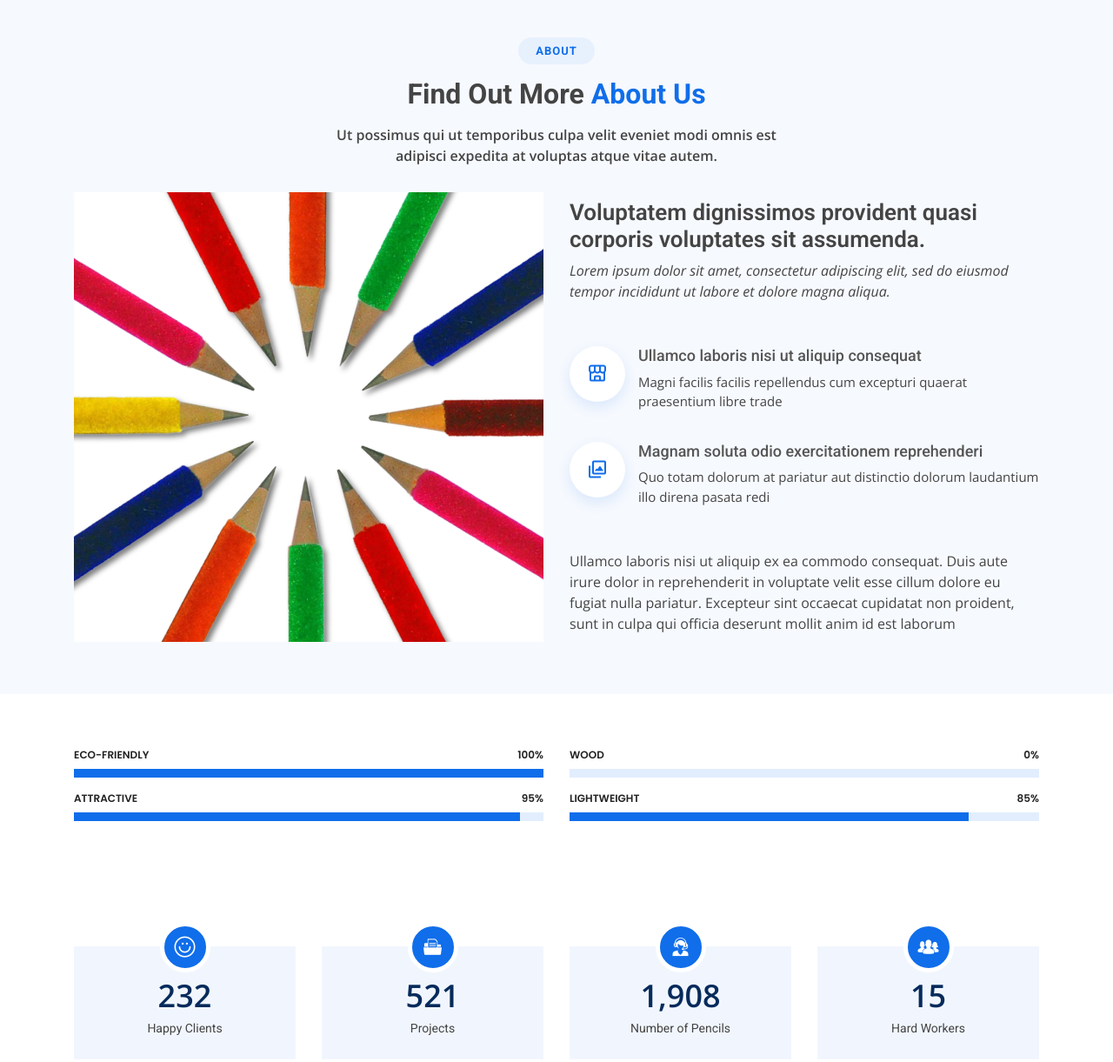
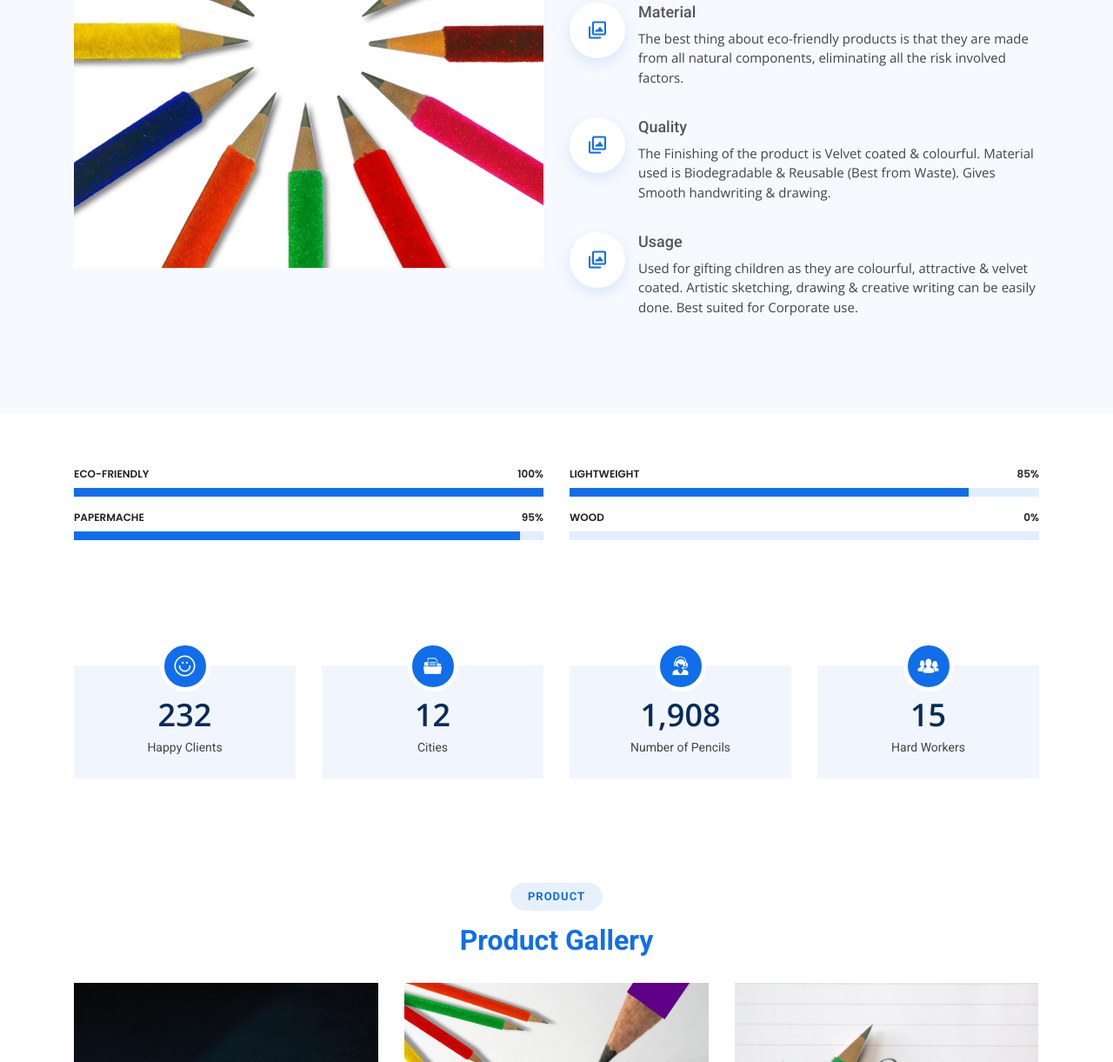
Before and after one commit to chinmaypophale/Ecoscript, a plain HTML site: page index.html in a window 1280 px wide. Shown: the part 984-2205 px from the top of the page at 87% size. Drawn offline with nearby package versions, Linux system fonts and the light colour scheme.

Commit message:
Contents changed

```diff
--- a/index.html
+++ b/index.html
@@ -58,7 +58,8 @@
   <header id="header" class="fixed-top">
     <div class="container d-flex align-items-center">
 
-      <h1 class="logo mr-auto"><a href="index.html">BizLand<span>.</span></a></h1>
+      <!-- <h1 class="logo mr-auto"><a href="index.html">Ecoscript<span>.</span></a></h1> -->
+      <img src="assets/img/Logo_ecoscript.png" class="img-fluid" alt="Ecoscript">
       <!-- Uncomment below if you prefer to use an image logo -->
       <!-- <a href="index.html" class="logo mr-auto"><img src="assets/img/logo.png" alt=""></a>-->
 
@@ -97,28 +98,31 @@
   <!-- ======= Hero Section ======= -->
   <section id="hero" class="d-flex align-items-center">
     <div class="container" data-aos="zoom-out" data-aos-delay="100">
-      <h1>Welcome to <span>BizLand</spa>
+      <h1><span>Ecoscript</span>
       </h1>
-      <h2>We are team of talanted designers making websites with Bootstrap</h2>
-      <div class="d-flex">
+      <h2>A pencil and a dream can take you anywhere!</h2>
+      <!-- Video Header background -->
+      <!-- <div class="d-flex">
         <a href="#about" class="btn-get-started scrollto">Get Started</a>
         <a href="https://www.youtube.com/watch?v=jDDaplaOz7Q" class="venobox btn-watch-video" data-vbtype="video" data-autoplay="true"> Watch Video <i class="icofont-play-alt-2"></i></a>
-      </div>
+      </div> -->
     </div>
   </section><!-- End Hero -->
 
   <main id="main">
 
     <!-- ======= Featured Services Section ======= -->
-    <section id="featured-services" class="featured-services">
+    <!-- <section id="featured-services" class="featured-services">
       <div class="container" data-aos="fade-up">
 
         <div class="row">
           <div class="col-md-6 col-lg-3 d-flex align-items-stretch mb-5 mb-lg-0">
             <div class="icon-box" data-aos="fade-up" data-aos-delay="100">
               <div class="icon"><i class="bx bxl-dribbble"></i></div>
-              <h4 class="title"><a href="">Lorem Ipsum</a></h4>
-              <p class="description">Voluptatum deleniti atque corrupti quos dolores et quas molestias excepturi</p>
+              <h4 class="title"><a href="">Eco-Friendly</a></h4>
+              <p class="description">The aim of our brand 'Ecoscript' is manufacturing eco-friendly as well as useful products. Eco-friendly lifestyle suggests using what is more functioning, which imparts the best quality and is long lasting on account
+                of which it can serve us even for years without putting any pressure on the environment & our health.
+              </p>
             </div>
           </div>
 
@@ -149,7 +153,9 @@
         </div>
 
       </div>
-    </section><!-- End Featured Services Section -->
+    </section> -->
+
+    <!-- End Featured Services Section -->
 
     <!-- ======= About Section ======= -->
     <section id="about" class="about section-bg">
@@ -157,8 +163,8 @@
 
         <div class="section-title">
           <h2>About</h2>
-          <h3>Find Out More <span>About Us</span></h3>
-          <p>Ut possimus qui ut temporibus culpa velit eveniet modi omnis est adipisci expedita at voluptas atque vitae autem.</p>
+          <h3><span>About Us</span></h3>
+          <!-- <p>Ut possimus qui ut temporibus culpa velit eveniet modi omnis est adipisci expedita at voluptas atque vitae autem.</p> -->
         </div>
 
         <div class="row">
@@ -166,32 +172,54 @@
             <img src="assets/img/about.jpg" class="img-fluid" alt="">
           </div>
           <div class="col-lg-6 pt-4 pt-lg-0 content d-flex flex-column justify-content-center" data-aos="fade-up" data-aos-delay="100">
-            <h3>Voluptatem dignissimos provident quasi corporis voluptates sit assumenda.</h3>
-            <p class="font-italic">
+            <!-- <h3>Voluptatem dignissimos provident quasi corporis voluptates sit assumenda.</h3> -->
+            <!-- <p class="font-italic">
               Lorem ipsum dolor sit amet, consectetur adipiscing elit, sed do eiusmod tempor incididunt ut labore et dolore
               magna aliqua.
-            </p>
+            </p> -->
             <ul>
               <li>
-                <i class="bx bx-store-alt"></i>
+                <i class="fas fa-pencil-ruler"></i>
                 <div>
-                  <h5>Ullamco laboris nisi ut aliquip consequat</h5>
-                  <p>Magni facilis facilis repellendus cum excepturi quaerat praesentium libre trade</p>
+                  <h5>Eco-Friendly</h5>
+                  <p>The aim of our brand 'Ecoscript' is manufacturing eco-friendly as well as useful products. Eco-friendly lifestyle suggests using what is more functioning, which imparts the best quality and is long lasting on account of which it can serve us even for years without putting any pressure on the environment & our health.
+                  </p>
                 </div>
               </li>
               <li>
                 <i class="bx bx-images"></i>
                 <div>
-                  <h5>Magnam soluta odio exercitationem reprehenderi</h5>
-                  <p>Quo totam dolorum at pariatur aut distinctio dolorum laudantium illo direna pasata redi</p>
+                  <h5>Material</h5>
+                  <p>The best thing about eco-friendly products is that they are made from all natural components, eliminating all the risk involved factors.
+                  </p>
+                </div>
+              </li>
+              <li>
+                <i class="bx bx-images"></i>
+                <div>
+                  <h5>Quality</h5>
+                  <p> The Finishing of the product is Velvet coated & colourful.
+                    Material used is Biodegradable & Reusable (Best from Waste).
+                    Gives Smooth handwriting & drawing.
+                   </p>
+                </div>
+              </li>
+              <li>
+                <i class="bx bx-images"></i>
+                <div>
+                  <h5>Usage</h5>
+                  <p> Used for gifting children as they are colourful, attractive & velvet coated.
+                      Artistic sketching, drawing & creative writing can be easily done.
+                     Best suited for Corporate use.
+                   </p>
                 </div>
               </li>
             </ul>
-            <p>
+            <!-- <p>
               Ullamco laboris nisi ut aliquip ex ea commodo consequat. Duis aute irure dolor in reprehenderit in voluptate
               velit esse cillum dolore eu fugiat nulla pariatur. Excepteur sint occaecat cupidatat non proident, sunt in
               culpa qui officia deserunt mollit anim id est laborum
-            </p>
+            </p> -->
           </div>
         </div>
 
@@ -214,14 +242,14 @@
             </div>
 
             <div class="progress">
-              <span class="skill">Attractive <i class="val">95%</i></span>
+              <span class="skill">Papermache <i class="val">95%</i></span>
               <div class="progress-bar-wrap">
                 <div class="progress-bar" role="progressbar" aria-valuenow="95" aria-valuemin="0" aria-valuemax="100"></div>
               </div>
             </div>
 
             <!-- <div class="progress">
-              <span class="skill">Lightweight <i class="val">85%</i></span>
+              <span class="skill">Papermash <i class="val">85%</i></span>
               <div class="progress-bar-wrap">
                 <div class="progress-bar" role="progressbar" aria-valuenow="85" aria-valuemin="0" aria-valuemax="100"></div>
               </div>
@@ -231,6 +259,14 @@
 
           <div class="col-lg-6">
 
+
+            <div class="progress">
+              <span class="skill">Lightweight <i class="val">85%</i></span>
+              <div class="progress-bar-wrap">
+                <div class="progress-bar" role="progressbar" aria-valuenow="85" aria-valuemin="0" aria-valuemax="100"></div>
+              </div>
+            </div>
+
             <div class="progress">
               <span class="skill">Wood <i class="val">0%</i></span>
               <div class="progress-bar-wrap">
@@ -238,12 +274,7 @@
               </div>
             </div>
 
-            <div class="progress">
-              <span class="skill">Lightweight <i class="val">85%</i></span>
-              <div class="progress-bar-wrap">
-                <div class="progress-bar" role="progressbar" aria-valuenow="85" aria-valuemin="0" aria-valuemax="100"></div>
-              </div>
-            </div>
+
 
             <!-- <div class="progress">
               <span class="skill">Photoshop <i class="val">55%</i></span>
@@ -276,8 +307,8 @@
           <div class="col-lg-3 col-md-6 mt-5 mt-md-0">
             <div class="count-box">
               <i class="icofont-document-folder"></i>
-              <span data-toggle="counter-up">521</span>
-              <p>Projects</p>
+              <span data-toggle="counter-up">12</span>
+              <p>Cities</p>
             </div>
           </div>
 
@@ -303,7 +334,7 @@
     </section><!-- End Counts Section -->
 
     <!-- ======= Clients Section ======= -->
-    <section id="clients" class="clients section-bg">
+    <!-- <section id="clients" class="clients section-bg">
       <div class="container" data-aos="zoom-in">
 
         <div class="row">
@@ -335,7 +366,9 @@
         </div>
 
       </div>
-    </section><!-- End Clients Section -->
+    </section>
+     -->
+    <!-- End Clients Section -->
 
     <!-- ======= Services Section ======= -->
     <!-- <section id="services" class="services">
@@ -474,12 +507,12 @@
       <div class="container" data-aos="fade-up">
 
         <div class="section-title">
-          <h2>Portfolio</h2>
-          <h3>Check our <span>Portfolio</span></h3>
-          <p>Ut possimus qui ut temporibus culpa velit eveniet modi omnis est adipisci expedita at voluptas atque vitae autem.</p>
+          <h2>Product</h2>
+          <h3><span>Product Gallery</span></h3>
+          <!-- <p>Ut possimus qui ut temporibus culpa velit eveniet modi omnis est adipisci expedita at voluptas atque vitae autem.</p> -->
         </div>
 
-        <div class="row" data-aos="fade-up" data-aos-delay="100">
+        <!-- <div class="row" data-aos="fade-up" data-aos-delay="100">
           <div class="col-lg-12 d-flex justify-content-center">
             <ul id="portfolio-flters">
               <li data-filter="*" class="filter-active">All</li>
@@ -488,7 +521,7 @@
               <li data-filter=".filter-web">Web</li>
             </ul>
           </div>
-        </div>
+        </div> -->
 
         <div class="row portfolio-container" data-aos="fade-up" data-aos-delay="200">
 
@@ -678,7 +711,7 @@
     <!-- End Team Section -->
 
     <!-- ======= Pricing Section ======= -->
-    <section id="pricing" class="pricing">
+    <!-- <section id="pricing" class="pricing">
       <div class="container" data-aos="fade-up">
 
         <div class="section-title">
@@ -761,10 +794,11 @@
         </div>
 
       </div>
-    </section><!-- End Pricing Section -->
+    </section> -->
+    <!-- End Pricing Section -->
 
     <!-- ======= Frequently Asked Questions Section ======= -->
-    <section id="faq" class="faq section-bg">
+    <!-- <section id="faq" class="faq section-bg">
       <div class="container" data-aos="fade-up">
 
         <div class="section-title">
@@ -832,7 +866,9 @@
         </ul>
 
       </div>
-    </section><!-- End Frequently Asked Questions Section -->
+    </section>
+     -->
+    <!-- End Frequently Asked Questions Section -->
 
     <!-- ======= Contact Section ======= -->
     <!-- <section id="contact" class="contact">
@@ -933,7 +969,7 @@
       </div>
     </div> -->
 
-    <div class="footer-top">
+    <!-- <div class="footer-top">
       <div class="container">
         <div class="row">
 
@@ -984,11 +1020,11 @@
 
         </div>
       </div>
-    </div>
+    </div> -->
 
     <div class="container py-4">
       <div class="copyright">
-        &copy; Copyright <strong><span>BizLand</span></strong>. All Rights Reserved
+        &copy; Copyright <strong><span>Ecoscript</span></strong>. All Rights Reserved
       </div>
       <div class="credits">
         <!-- All the links in the footer should remain intact. -->
@@ -996,6 +1032,8 @@
         <!-- Licensing information: https://bootstrapmade.com/license/ -->
         <!-- Purchase the pro version with working PHP/AJAX contact form: https://bootstrapmade.com/bizland-bootstrap-business-template/ -->
         Designed by <a href="https://bootstrapmade.com/">BootstrapMade</a>
+        <br>
+        Powered By <a href="http://dexterlabs.co.in/">DexterLabs</a>
       </div>
     </div>
   </footer><!-- End Footer -->
```
Also changed, not shown: assets/img/Logo_ecoscript.png (added), description.txt (added).
